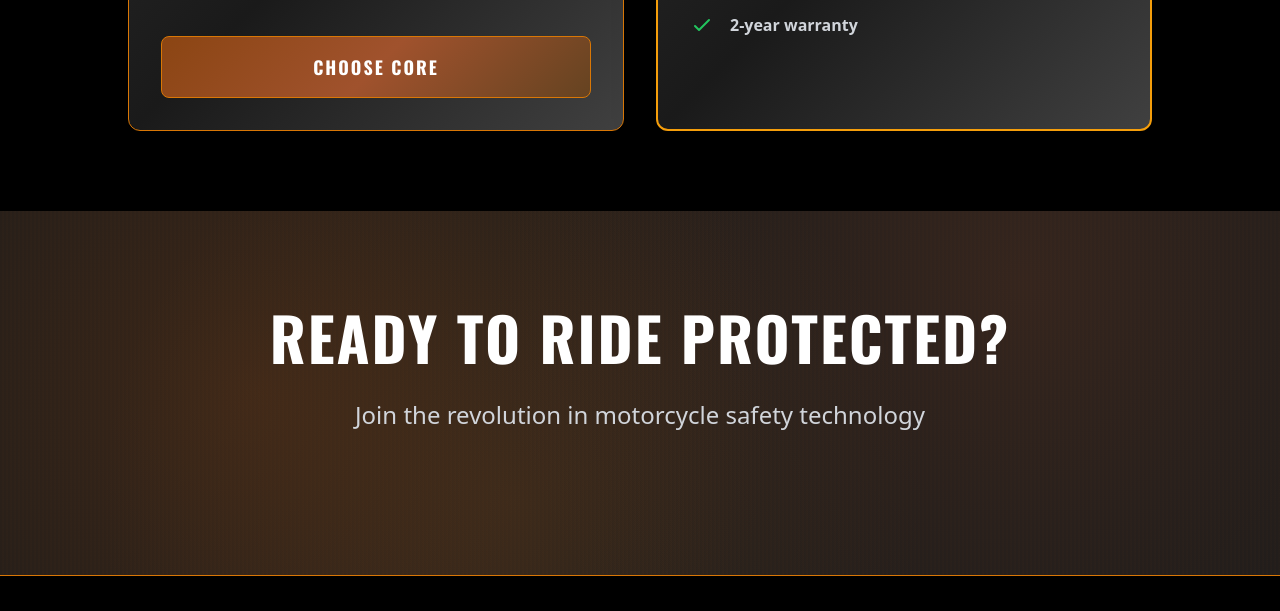
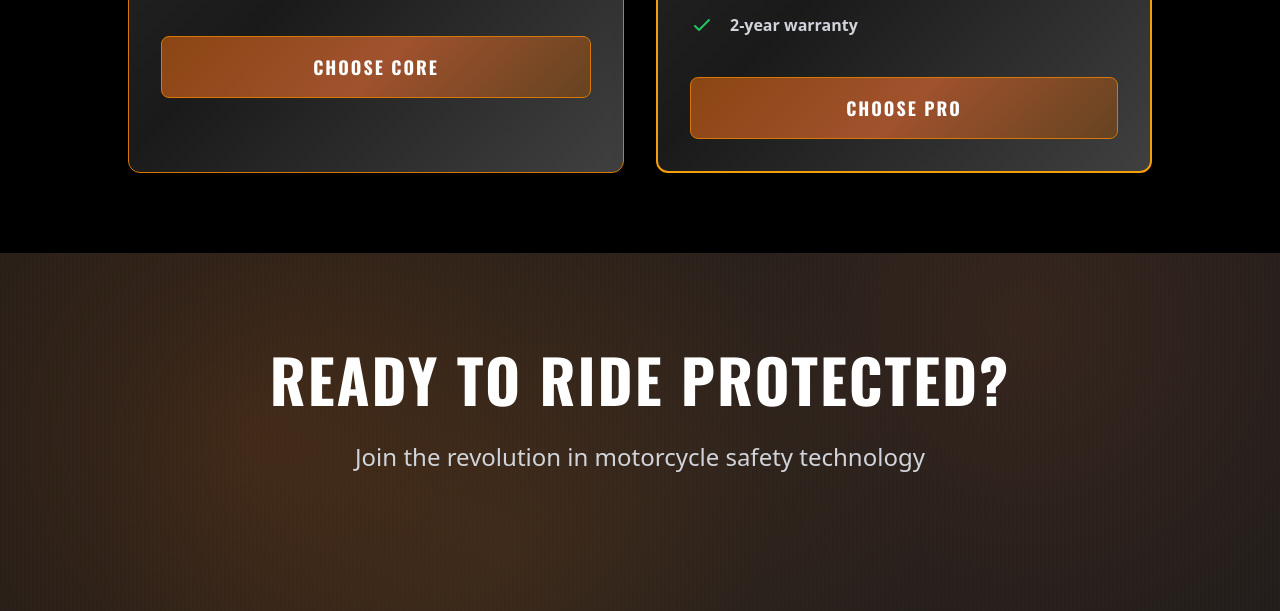
Before and after one commit to mubasheera007-gif/InflateSafee, a plain HTML site: page index.html in a window 1280 px wide. Shown: the part 5105-5716 px from the top of the page. Drawn offline with nearby package versions, Linux system fonts and the light colour scheme.

Commit message:
Update index.html

```diff
--- a/index.html
+++ b/index.html
@@ -415,6 +415,7 @@
        <li class="flex items-center space-x-4">
         <svg class="w-6 h-6 text-green-500" fill="none" stroke="currentColor" viewbox="0 0 24 24"><path stroke-linecap="round" stroke-linejoin="round" stroke-width="2" d="M5 13l4 4L19 7"></path>
         </svg><span class="text-gray-300 font-semibold">2-year warranty</span></li>
+       </ul><button class="w-full leather-gradient text-white py-4 rounded-lg font-bold text-lg hover:shadow-xl transition-all biker-heading border border-amber-600"> CHOOSE PRO </button>
      </div>
     </div>
    </div>
```
